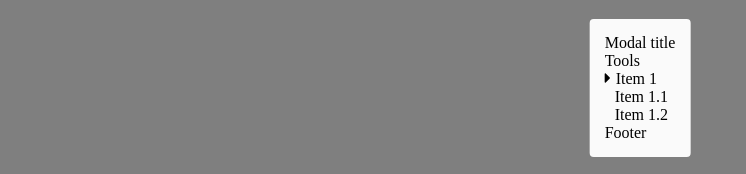
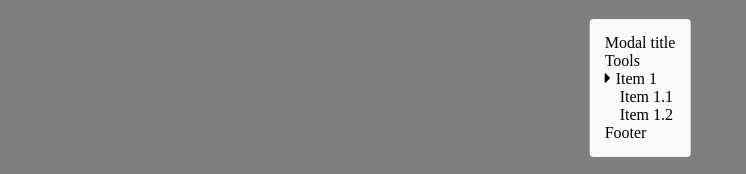
Before and after one commit to kapantzak/vue-sac, a Vue app: page / in a window 1280 px wide. Shown: the part 312-486 px from the top of the page, without its empty margins (0-746 px from the left). Built offline with nearby package versions, Linux system fonts and the light colour scheme.

Commit message:
Changes margin

```diff
--- a/src/components/Sac.vue
+++ b/src/components/Sac.vue
@@ -58,7 +58,7 @@ export default {
 </script>
 
 <style lang="scss" scoped>
-$items-margin-left: 10px;
+$items-margin-left: 15px;
 
 .sac-overlay {
   position: fixed;
```
